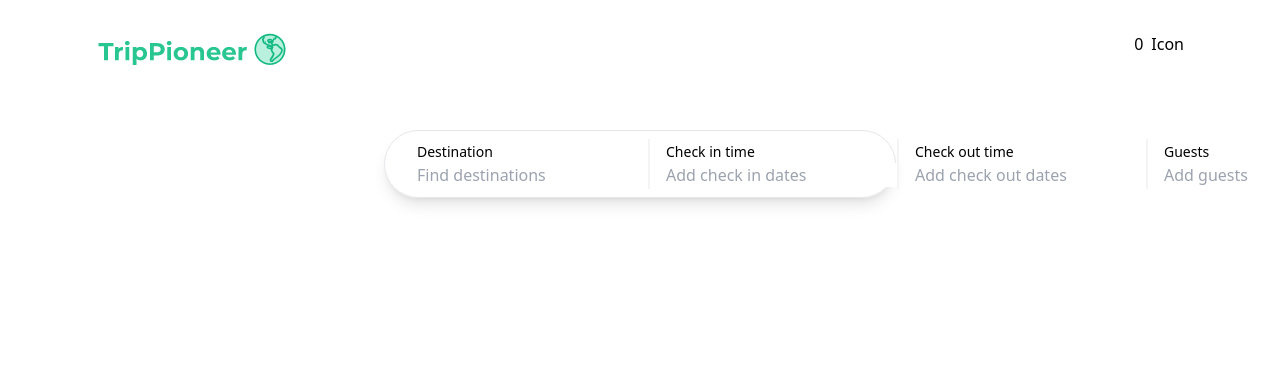
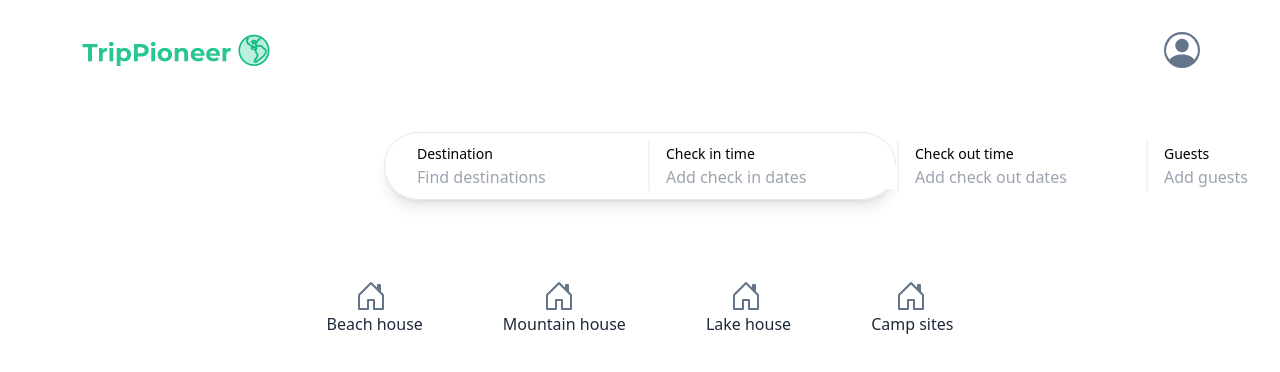
Before and after one commit to danielgoehring/TripPioneer, a React (Vite) app in the folder frontend/: page / in a window 1280 px wide. Shown: the top 372 px of the page. Built offline with nearby package versions, Linux system fonts and the light colour scheme.

Commit message:
updated categories

```diff
--- a/frontend/src/App.jsx
+++ b/frontend/src/App.jsx
@@ -2,7 +2,7 @@ import { useState } from "react";
 
 import Header from "./components/Header";
 import SearchBar from "./features/SearchBar";
-
+import HomePage from "./pages/HomePage";
 function App() {
   const [count, setCount] = useState(0);
 
@@ -10,6 +10,7 @@ function App() {
     <>
       <Header />
       <SearchBar />
+      <HomePage />
     </>
   );
 }
--- a/frontend/src/components/Header.jsx
+++ b/frontend/src/components/Header.jsx
@@ -8,15 +8,29 @@ function Header() {
   return (
     <>
       <div className="pt-8 pb-6">
-        <div className="px-24">
-          <div className="flex justify-between">
+        <div className="px-20">
+          <div className="flex justify-between items-center">
             <div>
               <img src={Logo} alt="logo" />
             </div>
 
             <div className="flex">
-              <div>0</div>
-              <div className="ml-2">Icon</div>
+              <div className="ml-2">
+                <svg
+                  xmlns="http://www.w3.org/2000/svg"
+                  width="36"
+                  height="36"
+                  fill="currentColor"
+                  class="bi bi-person-circle text-slate-500"
+                  viewBox="0 0 16 16"
+                >
+                  <path d="M11 6a3 3 0 1 1-6 0 3 3 0 0 1 6 0" />
+                  <path
+                    fill-rule="evenodd"
+                    d="M0 8a8 8 0 1 1 16 0A8 8 0 0 1 0 8m8-7a7 7 0 0 0-5.468 11.37C3.242 11.226 4.805 10 8 10s4.757 1.225 5.468 2.37A7 7 0 0 0 8 1"
+                  />
+                </svg>
+              </div>
             </div>
           </div>
         </div>
--- /dev/null
+++ b/frontend/src/pages/HomePage.jsx
@@ -0,0 +1,77 @@
+import { useState } from "react";
+
+function HomePage() {
+  const [count, setCount] = useState(0);
+
+  return (
+    <>
+      <div className="mt-20 flex justify-center">
+        <div className="mx-10">
+          <div className="ml-7">
+            <svg
+              xmlns="http://www.w3.org/2000/svg"
+              width="32"
+              height="32"
+              fill="currentColor"
+              class="bi bi-house-door text-slate-500"
+              viewBox="0 0 16 16"
+            >
+              <path d="M8.354 1.146a.5.5 0 0 0-.708 0l-6 6A.5.5 0 0 0 1.5 7.5v7a.5.5 0 0 0 .5.5h4.5a.5.5 0 0 0 .5-.5v-4h2v4a.5.5 0 0 0 .5.5H14a.5.5 0 0 0 .5-.5v-7a.5.5 0 0 0-.146-.354L13 5.793V2.5a.5.5 0 0 0-.5-.5h-1a.5.5 0 0 0-.5.5v1.293zM2.5 14V7.707l5.5-5.5 5.5 5.5V14H10v-4a.5.5 0 0 0-.5-.5h-3a.5.5 0 0 0-.5.5v4z" />
+            </svg>
+          </div>
+
+          <div className="text-slate-800">Beach house</div>
+        </div>
+        <div className="mx-10">
+          <div className="ml-10">
+            <svg
+              xmlns="http://www.w3.org/2000/svg"
+              width="32"
+              height="32"
+              fill="currentColor"
+              class="bi bi-house-door text-slate-500"
+              viewBox="0 0 16 16"
+            >
+              <path d="M8.354 1.146a.5.5 0 0 0-.708 0l-6 6A.5.5 0 0 0 1.5 7.5v7a.5.5 0 0 0 .5.5h4.5a.5.5 0 0 0 .5-.5v-4h2v4a.5.5 0 0 0 .5.5H14a.5.5 0 0 0 .5-.5v-7a.5.5 0 0 0-.146-.354L13 5.793V2.5a.5.5 0 0 0-.5-.5h-1a.5.5 0 0 0-.5.5v1.293zM2.5 14V7.707l5.5-5.5 5.5 5.5V14H10v-4a.5.5 0 0 0-.5-.5h-3a.5.5 0 0 0-.5.5v4z" />
+            </svg>
+          </div>
+          <div className="text-slate-800">Mountain house</div>
+        </div>
+        <div className="mx-10">
+          <div className="ml-6">
+            <svg
+              xmlns="http://www.w3.org/2000/svg"
+              width="32"
+              height="32"
+              fill="currentColor"
+              class="bi bi-house-door text-slate-500"
+              viewBox="0 0 16 16"
+            >
+              <path d="M8.354 1.146a.5.5 0 0 0-.708 0l-6 6A.5.5 0 0 0 1.5 7.5v7a.5.5 0 0 0 .5.5h4.5a.5.5 0 0 0 .5-.5v-4h2v4a.5.5 0 0 0 .5.5H14a.5.5 0 0 0 .5-.5v-7a.5.5 0 0 0-.146-.354L13 5.793V2.5a.5.5 0 0 0-.5-.5h-1a.5.5 0 0 0-.5.5v1.293zM2.5 14V7.707l5.5-5.5 5.5 5.5V14H10v-4a.5.5 0 0 0-.5-.5h-3a.5.5 0 0 0-.5.5v4z" />
+            </svg>
+          </div>
+
+          <div className="text-slate-800">Lake house</div>
+        </div>
+        <div className="mx-10">
+          <div className="ml-6">
+            <svg
+              xmlns="http://www.w3.org/2000/svg"
+              width="32"
+              height="32"
+              fill="currentColor"
+              class="bi bi-house-door text-slate-500"
+              viewBox="0 0 16 16"
+            >
+              <path d="M8.354 1.146a.5.5 0 0 0-.708 0l-6 6A.5.5 0 0 0 1.5 7.5v7a.5.5 0 0 0 .5.5h4.5a.5.5 0 0 0 .5-.5v-4h2v4a.5.5 0 0 0 .5.5H14a.5.5 0 0 0 .5-.5v-7a.5.5 0 0 0-.146-.354L13 5.793V2.5a.5.5 0 0 0-.5-.5h-1a.5.5 0 0 0-.5.5v1.293zM2.5 14V7.707l5.5-5.5 5.5 5.5V14H10v-4a.5.5 0 0 0-.5-.5h-3a.5.5 0 0 0-.5.5v4z" />
+            </svg>
+          </div>
+
+          <div className="text-slate-800">Camp sites</div>
+        </div>
+      </div>
+    </>
+  );
+}
+
+export default HomePage;
```
